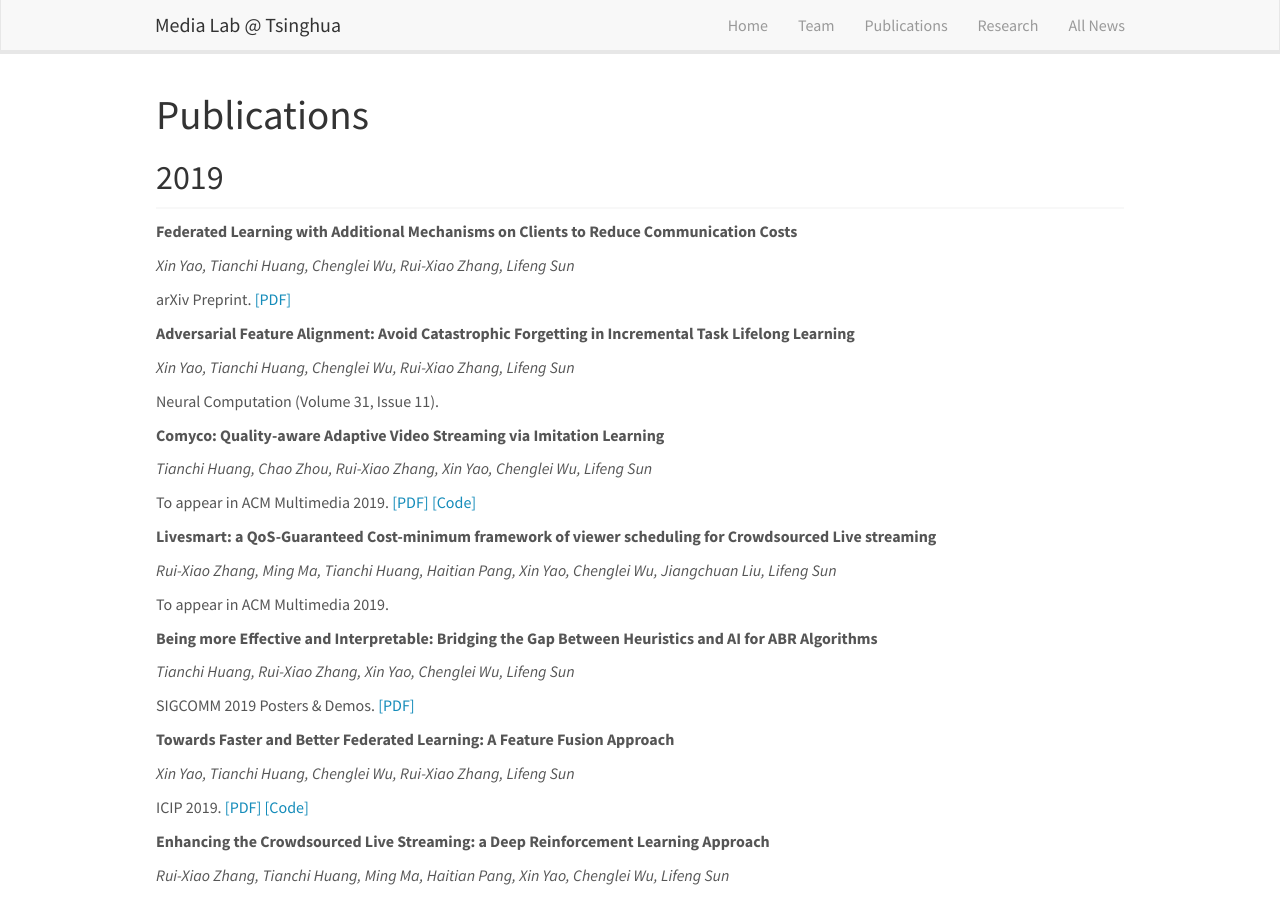
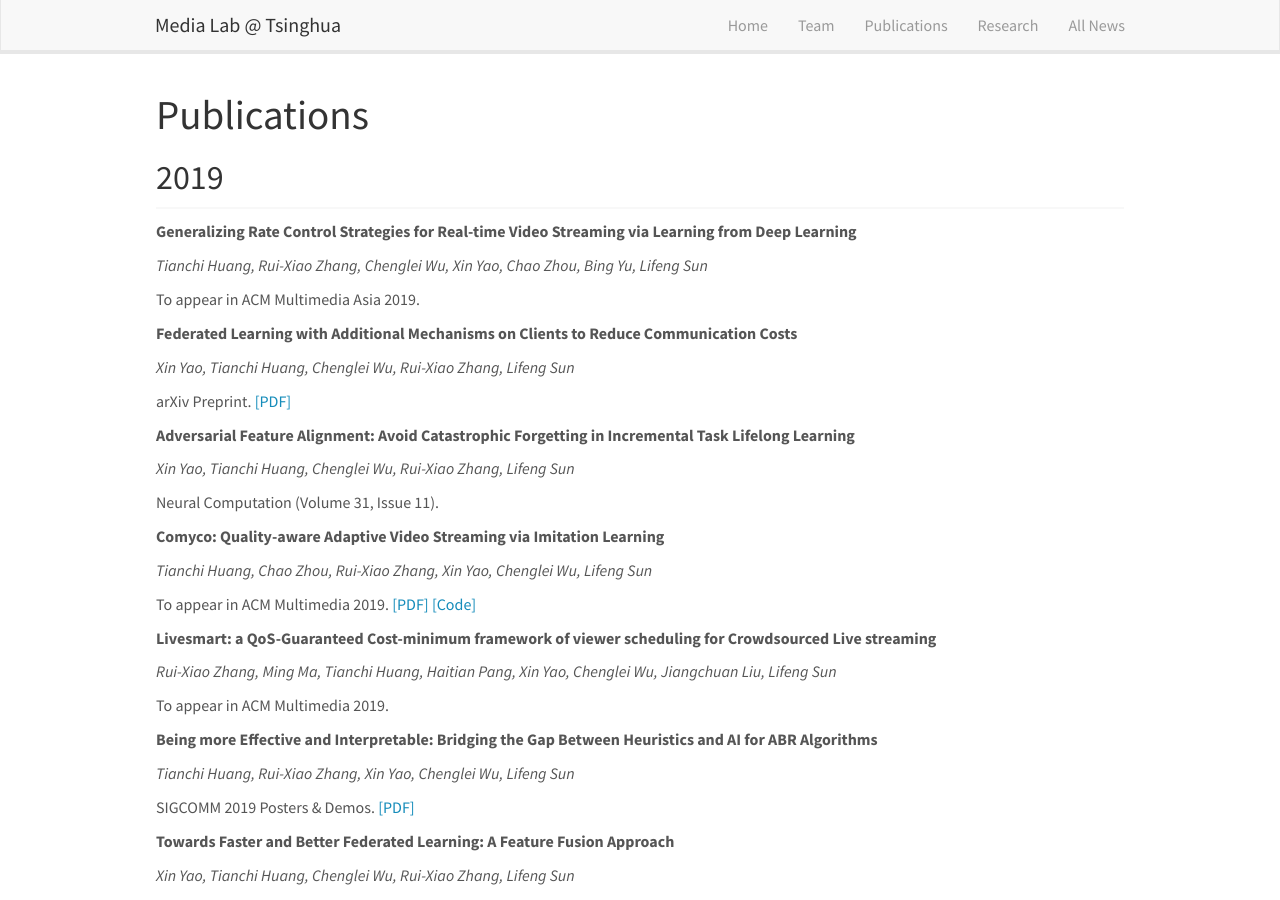
Before and after one commit to thu-media/homepage, a Jekyll site: the page built from _pages/publications.md, in a window 1280 px wide and 900 px high. Built offline with Jekyll 4.4.1, drawn with Linux system fonts in a browser that asks for light colours.

Commit message:
Update publist.yml

```diff
--- a/_data/publist.yml
+++ b/_data/publist.yml
@@ -1,5 +1,10 @@
 - Year: 2019
   Publications:
+    - title: "Generalizing Rate Control Strategies for Real-time Video Streaming via Learning from Deep Learning"
+      authors: Tianchi Huang, Rui-Xiao Zhang, Chenglei Wu, Xin Yao, Chao Zhou, Bing Yu, Lifeng Sun
+      file:
+      conference: To appear in ACM Multimedia Asia 2019.
+
     - title: "Federated Learning with Additional Mechanisms on Clients to Reduce Communication Costs"
       authors: Xin Yao, Tianchi Huang, Chenglei Wu, Rui-Xiao Zhang, Lifeng Sun
       file: https://arxiv.org/pdf/1908.05891.pdf
```
